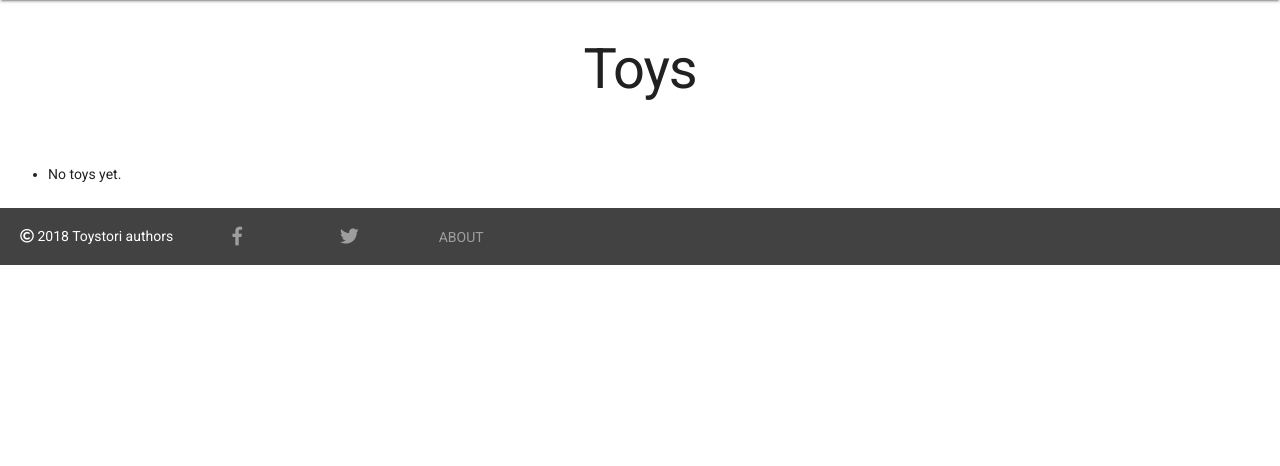
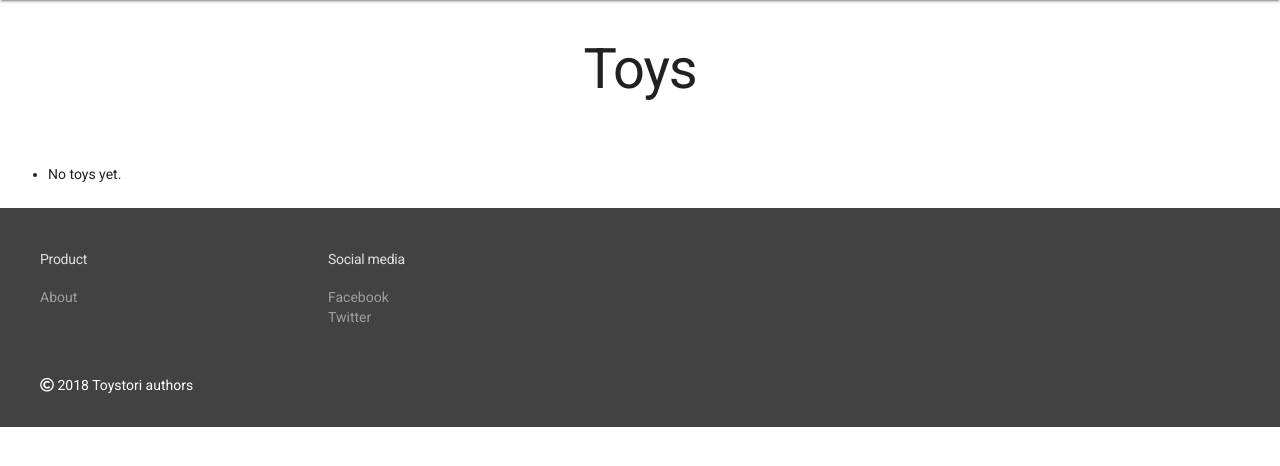
Before and after one commit to gliglip/v2, a Django app: page /toy/ in a window 1280 px wide. Shown: the part 64-530 px from the top of the page. Run offline with Django 3.2, Linux system fonts and the light colour scheme; data that the repository does not hold is empty; some libraries are stand-ins or nearby versions.

Commit message:
Use mega footer from mdl and increase min-height for intro

```diff
--- a/app/about/static/about/css/welcome.css
+++ b/app/about/static/about/css/welcome.css
@@ -2,4 +2,5 @@
   /* background: url('/static/about/intro.jpg') center / cover; */
   background: url('https://storage.googleapis.com/toystori-v2-prod/www/images/bg_c.jpg') center / cover;
   opacity: 0.85;
+  min-height: 400px;
 }
--- a/app/static/css/common.css
+++ b/app/static/css/common.css
@@ -6,10 +6,6 @@ body {
 /* Disable ugly boxes around images in IE10 */
 a img {
   border: 0px;
-}
-
-.ts-footer {
-  padding: 10px 20px;
 }
 
 header.mdl-layout__header {
--- a/app/templates/includes/footer.html
+++ b/app/templates/includes/footer.html
@@ -1,23 +1,28 @@
 {% load static %}
-<footer class="ts-footer mdl-mini-footer">
-  <div class="mdl-mini-footer__left-section">
-    <div class="mdl-logo mdl-layout--large-screen-only">
-      <i class="far fa-copyright"></i> 2018 Toystori authors
+<footer class="mdl-mega-footer">
+  <div class="mdl-mega-footer__middle-section">
+
+    <div class="mdl-mega-footer__drop-down-section">
+      <input class="mdl-mega-footer__heading-checkbox" type="checkbox" checked>
+      <h1 class="mdl-mega-footer__heading">Product</h1>
+      <ul class="mdl-mega-footer__link-list">
+        <li><a href="{% url 'about:about' %}">About</a></li>
+      </ul>
     </div>
-    <ul class="mdl-mini-footer__link-list">
-      <li>
-        <a href="https://www.facebook.com/Toystori-761940260497219/" class="mdl-button">
-          <i class="fab fa-facebook-f fa-lg"></i>
-        </a>
-      </li>
-      <li>
-        <a href="https://twitter.com/iamtoystori/" class="mdl-button">
-          <i class="fab fa-twitter fa-lg"></i>
-        </a>
-      </li>
-      <li>
-        <a class="mdl-button" href="{% url 'about:about' %}">About</a>
-      </li>
-    </ul>
+
+    <div class="mdl-mega-footer__drop-down-section">
+      <input class="mdl-mega-footer__heading-checkbox" type="checkbox" checked>
+      <h1 class="mdl-mega-footer__heading">Social media</h1>
+      <ul class="mdl-mega-footer__link-list">
+        <li><a href="https://www.facebook.com/Toystori-761940260497219/">Facebook</a></li>
+        <li><a href="https://twitter.com/iamtoystori/">Twitter</a></li>
+      </ul>
+    </div>
+  </div>
+
+  <div class="mdl-mega-footer__bottom-section">
+    <div class="mdl-logo">
+       <i class="far fa-copyright"></i> 2018 Toystori authors
+    </div>
   </div>
 </footer>
```
